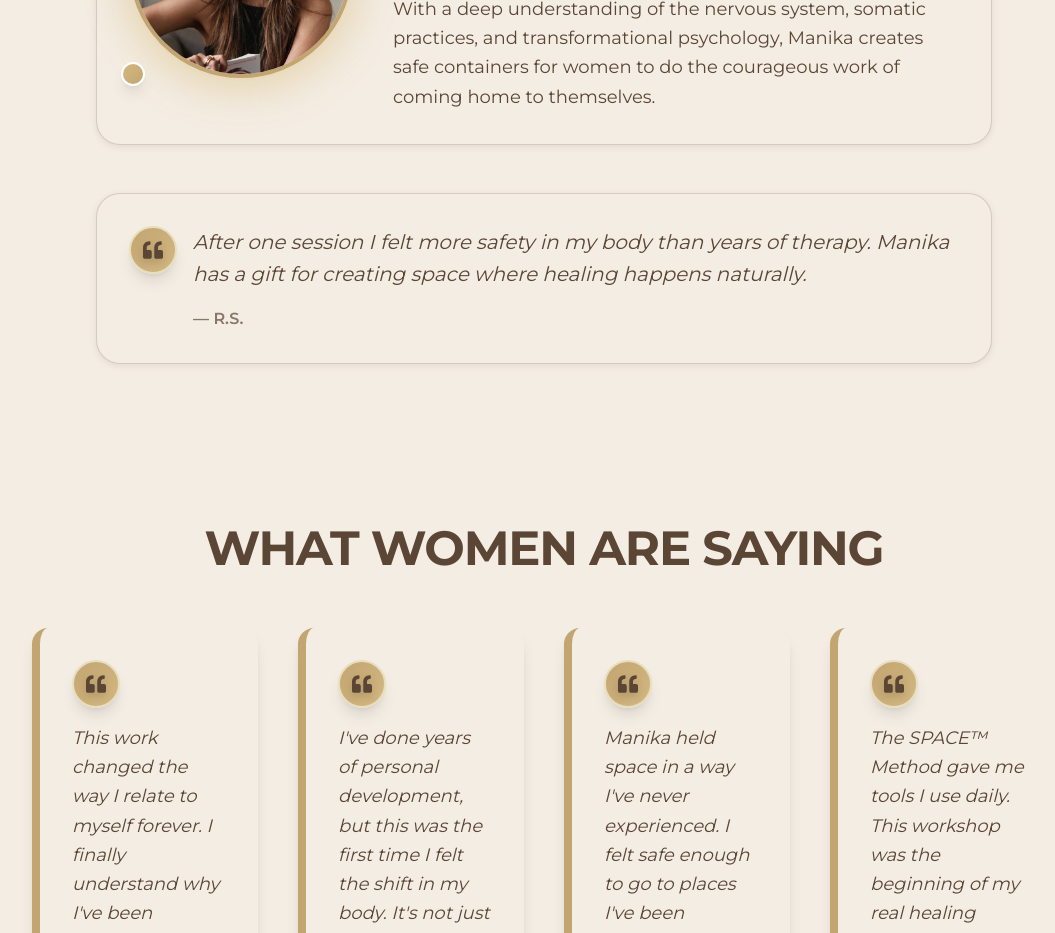
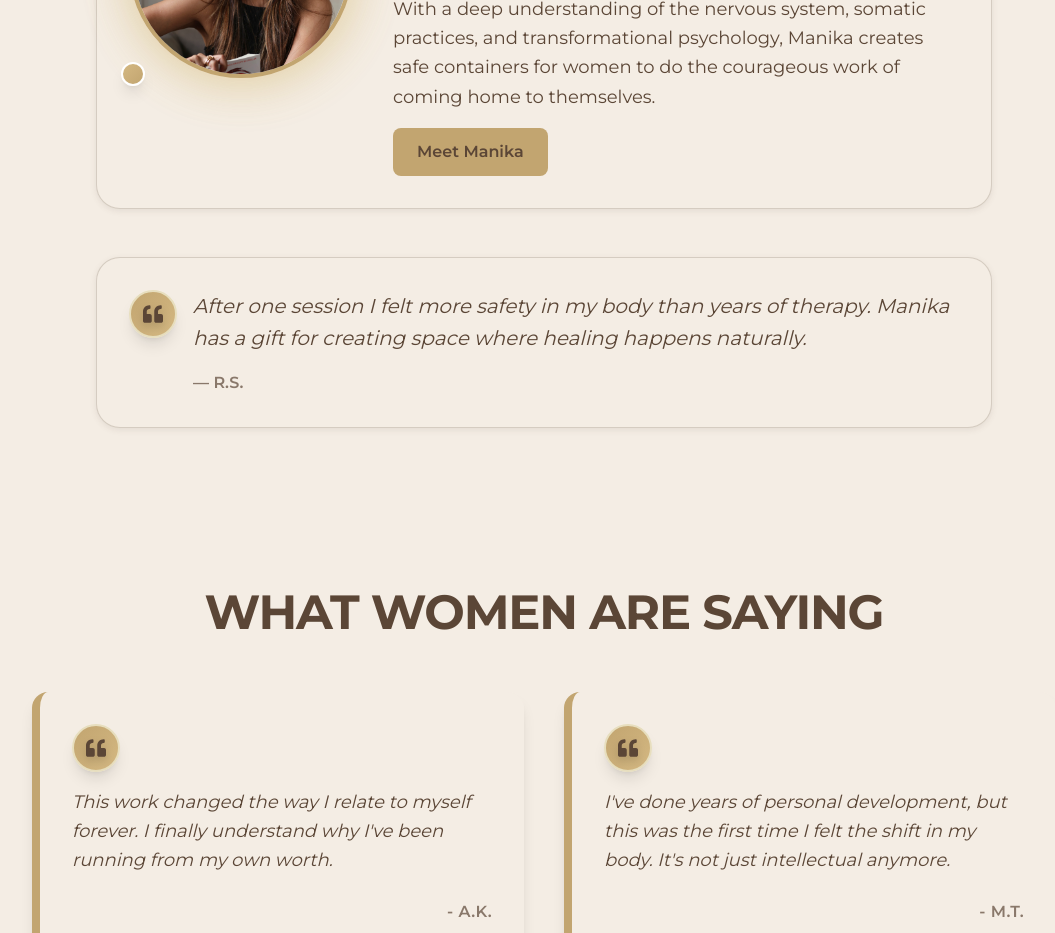
Before and after one commit to Aartick/manika-landingpage-admin, a Next.js app: page / in a window 1280 px wide. Shown: the part 6700-7633 px from the top of the page, without its empty margins (96-1151 px from the left). Built offline with nearby package versions, Linux system fonts and the light colour scheme.

Commit message:
footer, card updates

```diff
--- a/components/landing/firstLanding.tsx
+++ b/components/landing/firstLanding.tsx
@@ -3,8 +3,9 @@
 
 import { useState, useEffect } from 'react';
 import { GiHourglass, GiLaurelCrown, GiCrystalBars } from "react-icons/gi";
-import { FaSpinner, FaBalanceScale, FaSyncAlt, FaMask, FaRedoAlt, FaSpa, FaSeedling, FaGem, FaBook, FaHandHoldingHeart, FaBullseye, FaFileAlt, FaVideo, FaGift, FaMagic, FaQuoteLeft } from "react-icons/fa";
-import { ChevronDown } from 'lucide-react';
+import { FaSpinner, FaBalanceScale, FaSyncAlt, FaMask, FaRedoAlt, FaSpa, FaSeedling, FaGem, FaBook, FaHandHoldingHeart, FaBullseye, FaFileAlt, FaVideo, FaGift, FaMagic, FaQuoteLeft, FaHeart } from "react-icons/fa";
+import { ChevronDown, Link } from 'lucide-react';
+import { SiGmail } from 'react-icons/si';
 
 const FAQAccordion = () => {
   const [openIndex, setOpenIndex] = useState<number | null>(null);
@@ -106,7 +107,7 @@ export default function ShadowWorkLanding() {
   };
 
   return (
-    <div className="bg-background text-dark-brown">
+    <div className="w-full bg-background text-dark-brown">
       {/* Hero Section */}
    <section className="bg-beige py-20 px-6 flex flex-col items-center">
   <div className="max-w-7xl w-full mx-auto grid grid-cols-1 lg:grid-cols-2 gap-16 items-center">
@@ -199,8 +200,6 @@ export default function ShadowWorkLanding() {
     </div>
   </div>
 </section>
-
-
 
       {/* Problem Section */}
       <section className="py-20 px-6 bg-beige">
@@ -448,7 +447,15 @@ export default function ShadowWorkLanding() {
         <p className="text-lg text-dark-brown leading-relaxed">
           With a deep understanding of the nervous system, somatic practices, and transformational psychology, Manika creates safe containers for women to do the courageous work of coming home to themselves.
         </p>
+         <button
+    className="btn-primary mt-4"
+    onClick={() => window.open("http://manikaaggarwal.com/", "_blank")}
+    type="button"
+  >
+    Meet Manika
+  </button>
       </div>
+
     </div>
     {/* Testimonial Card */}
     <div className="mt-12 card bg-beige border-l-4 border-[#C2A570] p-8 shadow-lg">
@@ -475,7 +482,7 @@ export default function ShadowWorkLanding() {
       What Women Are Saying
     </h2>
 
-    <div className="flex flex-col md:flex-row md:space-x-10 space-y-8 md:space-y-0">
+    <div className="grid grid-cols-1 md:grid-cols-2 gap-x-10 gap-y-8">
       {[
         {
           text: "This work changed the way I relate to myself forever. I finally understand why I've been running from my own worth.",
@@ -527,6 +534,7 @@ export default function ShadowWorkLanding() {
 
 
 
+
       {/* What's Included */}
       <section className="py-20 px-6 bg-beige" id="enroll">
         <div className="max-w-4xl mx-auto">
@@ -559,7 +567,7 @@ export default function ShadowWorkLanding() {
       </section>
 
       {/* FAQ */}
-      <section className="container bg-beige mx-auto px-4 sm:px-8 md:px-10 lg:px-28 py-12 sm:py-16">
+      <section className=" bg-beige mx-auto px-4 sm:px-8 md:px-10 lg:px-28 py-12 sm:py-16">
         <div className="mx-auto max-w-5xl rounded-2xl bg-beige border border-[#DDC48B]/40 shadow-[0_6px_24px_rgba(0,0,0,.06)] p-5 sm:p-8">
           <div className="text-center mb-8 sm:mb-10">
             <h2 className="text-3xl sm:text-4xl lg:text-5xl font-bold text-brown mb-3">
@@ -576,33 +584,18 @@ export default function ShadowWorkLanding() {
         </div>
       </section>
 
-      {/* Final CTA */}
-      <section className="py-20 px-6 bg-[#2D2A26] text-white">
-        <div className="max-w-4xl mx-auto text-center">
+<footer className="w-full bg-beige py-25 px-6">
+  <div className="max-w-4xl mx-auto text-center px-6 pb-24">  {/* Added pb-24 here */}
     <h2 className="text-4xl md:text-6xl font-bold mb-6">
       You're Not Here By Chance
     </h2>
     <p className="text-2xl mb-8 font-light">Your healing has been calling.</p>
-
     <button className="btn-primary text-xl mb-8">
       Reserve Your Seat Now
     </button>
-
     <p className="text-xl italic opacity-90">
       You were always enough. You always mattered. It's time to remember.
     </p>
-        </div>
-      </section>
-
-      {/* Footer */}
-      <footer>
-        <div className="max-w-6xl mx-auto">
-          <p className="mb-4">© 2024 Manika - Shadow Work & Inner Child Healing</p>
-          <div className="flex justify-center gap-6">
-            <a href="#">Privacy Policy</a>
-            <a href="#">Terms of Service</a>
-            <a href="#">Contact</a>
-          </div>
   </div>
 </footer>
 
@@ -615,6 +608,9 @@ export default function ShadowWorkLanding() {
               Reserve Your Seat
             </button>
           </div>
+
+
+
         </div>
       )}
     </div>
```
Lines whose indentation alone changed are shown as unchanged.
